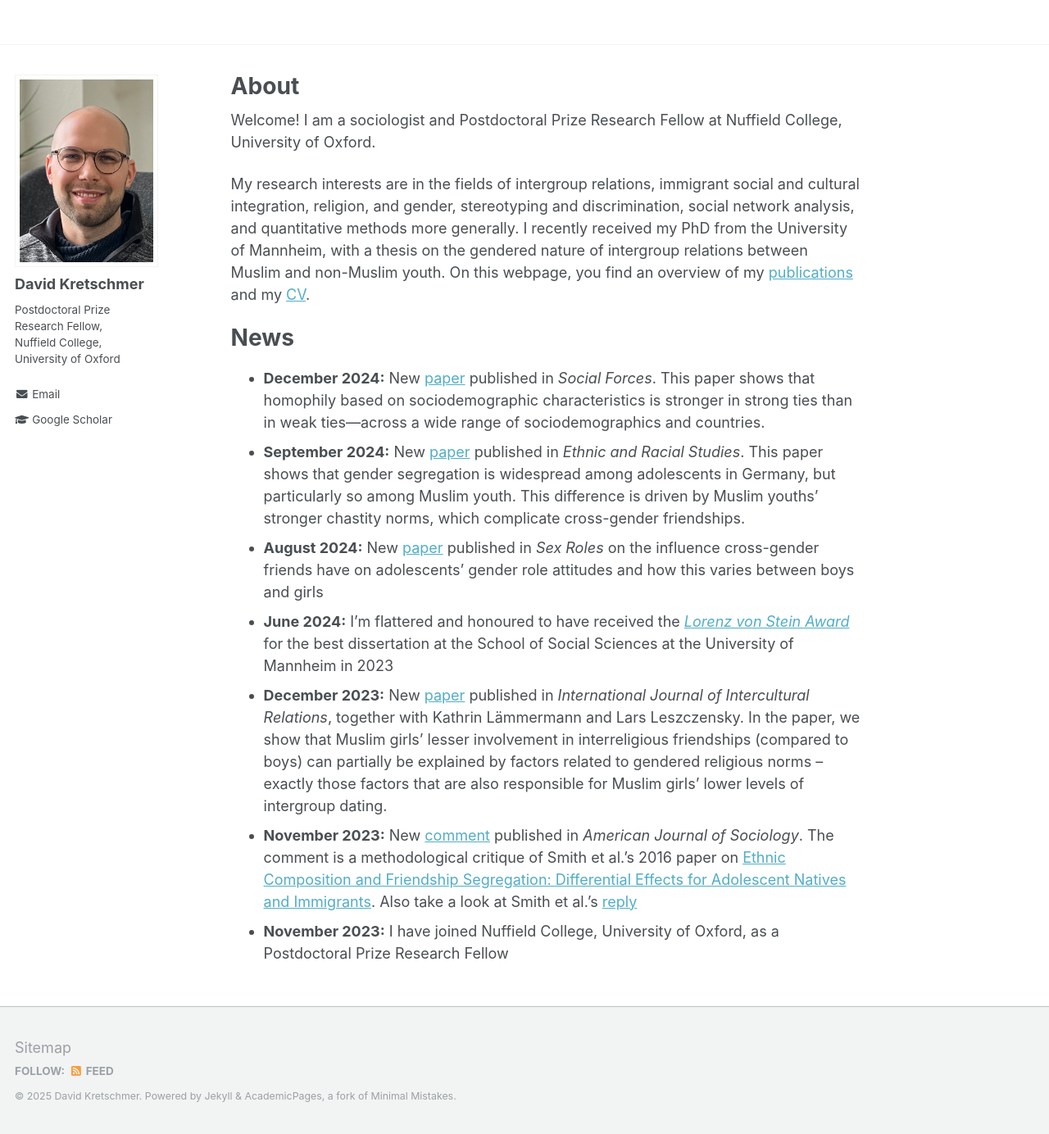
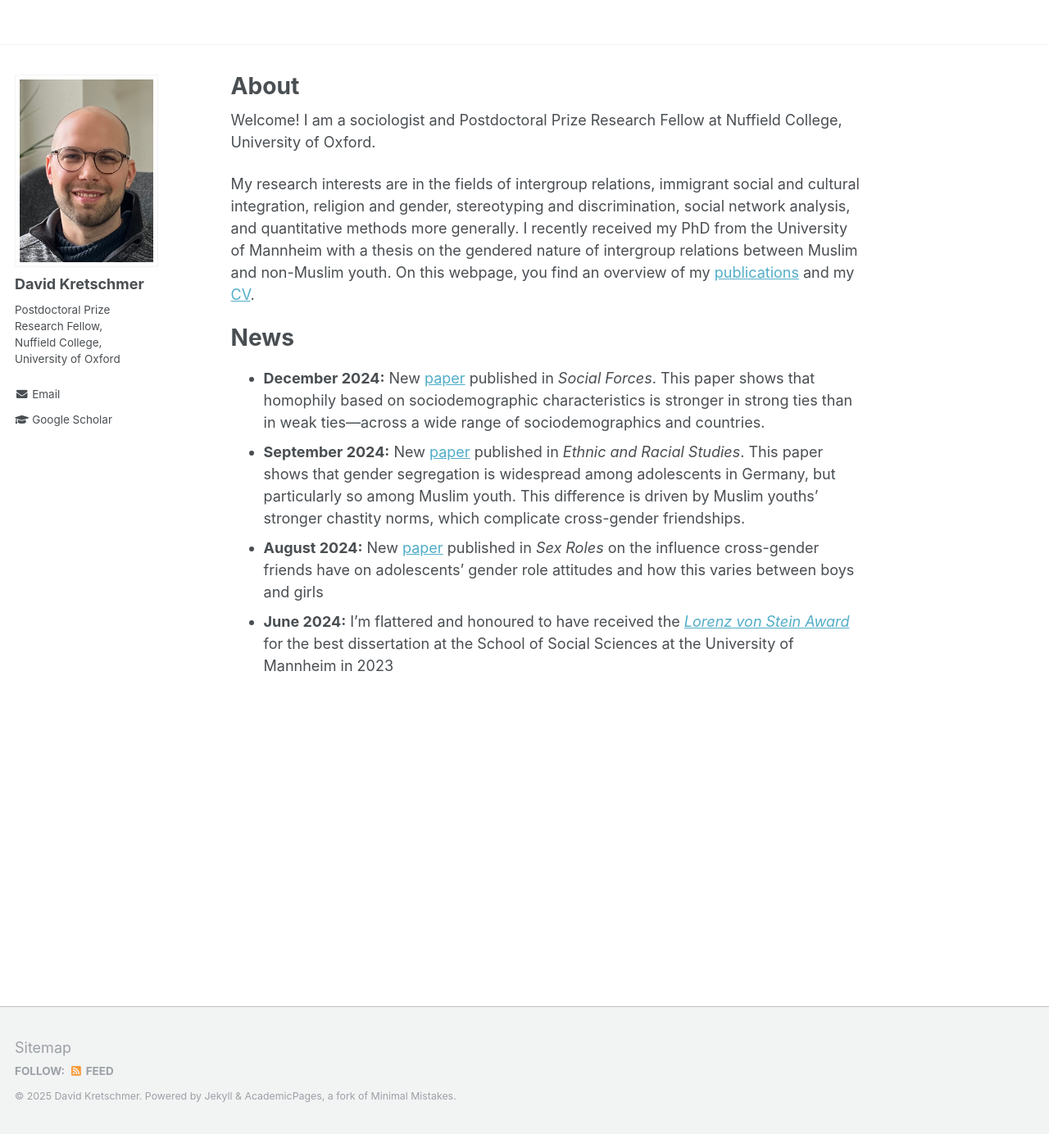
Before and after one commit to DavidKretschmer/davidkretschmer.github.io, a Jekyll site: the page built from _pages/about.md, in a window 1280 px wide and 1384 px high. Shown: the whole window at 82% size. Built offline with Jekyll 4.4.1, drawn with Linux system fonts in a browser that asks for light colours.

Commit message:
CV Update

```diff
--- a/_pages/about.md
+++ b/_pages/about.md
@@ -11,7 +11,7 @@ redirect_from:
 
 Welcome! I am a sociologist and Postdoctoral Prize Research Fellow at Nuffield College, University of Oxford.
 
-My research interests are in the fields of intergroup relations, immigrant social and cultural integration, religion, and gender, stereotyping and discrimination, social network analysis, and quantitative methods more generally. I recently received my PhD from the University of Mannheim, with a thesis on the gendered nature of intergroup relations between Muslim and non-Muslim youth. On this webpage, you find an overview of my [publications](https://davidkretschmer.github.io/publications/) and my [CV](https://davidkretschmer.github.io/assets/vita.pdf).
+My research interests are in the fields of intergroup relations, immigrant social and cultural integration, religion and gender, stereotyping and discrimination, social network analysis, and quantitative methods more generally. I recently received my PhD from the University of Mannheim with a thesis on the gendered nature of intergroup relations between Muslim and non-Muslim youth. On this webpage, you find an overview of my [publications](https://davidkretschmer.github.io/publications/) and my [CV](https://davidkretschmer.github.io/assets/vita.pdf).
 
 
 News
@@ -21,6 +21,3 @@ News
 - **September 2024:** New [paper](https://www.tandfonline.com/doi/full/10.1080/01419870.2024.2399725) published in _Ethnic and Racial Studies_. This paper shows that gender segregation is widespread among adolescents in Germany, but particularly so among Muslim youth. This difference is driven by Muslim youths' stronger chastity norms, which complicate cross-gender friendships.
 - **August 2024:** New [paper](https://link.springer.com/article/10.1007/s11199-024-01505-x) published in _Sex Roles_ on the influence cross-gender friends have on adolescents' gender role attitudes and how this varies between boys and girls
 - **June 2024:** I'm flattered and honoured to have received the [_Lorenz von Stein Award_](https://www.mzes.uni-mannheim.de/d7/en/news/items/former-mzes-employee-david-kretschmer-receives-the-prestigious-lorenz-von-stein-award) for the best dissertation at the School of Social Sciences at the University of Mannheim in 2023
-- **December 2023:** New [paper](https://www.sciencedirect.com/science/article/pii/S0147176723001670) published in _International Journal of Intercultural Relations_, together with Kathrin Lämmermann and Lars Leszczensky. In the paper, we show that Muslim girls' lesser involvement in interreligious friendships (compared to boys) can partially be explained by factors related to gendered religious norms -- exactly those factors that are also responsible for Muslim girls' lower levels of intergroup dating.
-- **November 2023:** New [comment](https://www.journals.uchicago.edu/doi/full/10.1086/727823) published in _American Journal of Sociology_. The comment is a methodological critique of Smith et al.'s 2016 paper on [Ethnic Composition and Friendship Segregation: Differential Effects for Adolescent Natives and Immigrants](https://www.journals.uchicago.edu/doi/full/10.1086/684032). Also take a look at Smith et al.'s [reply](https://www.journals.uchicago.edu/doi/10.1086/727858)
-- **November 2023:** I have joined Nuffield College, University of Oxford, as a Postdoctoral Prize Research Fellow
```
Also changed, not shown: 1 other file.
